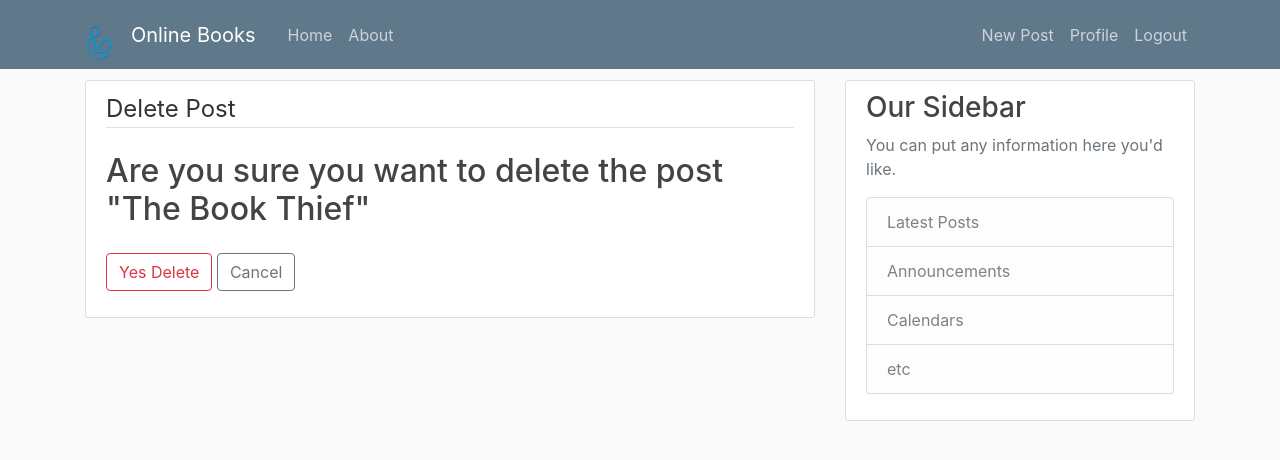
After one commit to jatinrastogi/Online-Library-for-E-books, a Django app: page /post/1/delete/ in a window 1280 px wide. The commit adds this page. Shown: the top 460 px of the page. Run offline with Django 3.2, Linux system fonts and the light colour scheme; a user stored in the database is signed in; data comes from the database, SQL or seed files in the repository; both versions use the stored data as it was after the commit; some libraries are stand-ins or nearby versions.

Commit message:
added creat delete button

```diff
--- a/blog/models.py
+++ b/blog/models.py
@@ -1,6 +1,7 @@
 from django.db import models
 from django.utils import timezone
 from django.contrib.auth.models import User
+from django.urls import reverse
 # Create your models here.
 class Post(models.Model):
     title = models.CharField(max_length=100)
@@ -10,3 +11,6 @@
 
     def __str__(self):
         return self.title
+
+    def get_absolute_url(self):
+        return reverse('post-detail',kwargs={'pk':self.pk})
--- a/blog/templates/blog/base.html
+++ b/blog/templates/blog/base.html
@@ -32,6 +32,7 @@
                   <!-- Navbar Right Side -->
                   <div class="navbar-nav">
                     {% if user.is_authenticated %}
+                      <a class="nav-item nav-link" href="{% url 'post-create' %}">New Post</a>
                       <a class="nav-item nav-link" href="{% url 'profile' %}">Profile</a>
                       <a class="nav-item nav-link" href="{% url 'logout' %}">Logout</a>
 
--- a/blog/templates/blog/home.html
+++ b/blog/templates/blog/home.html
@@ -4,12 +4,13 @@
 {% block content %}
     {% for post in posts %}
     <article class="media content-section">
+        <img class= "rounded-circle article-img" src="{{ post.author.profile.image.url }}">
         <div class="media-body">
           <div class="article-metadata">
             <a class="mr-2" href="#">{{ post.author }}</a>
             <small class="text-muted">{{ post.date_posted|date:"F d,Y" }}</small>
           </div>
-          <h2><a class="article-title" href="#">{{ post.title }}</a></h2>
+          <h2><a class="article-title" href="{% url 'post-detail' post.id%}">{{ post.title }}</a></h2>
           <p class="article-content">{{ post.content }}</p>
         </div>
       </article>
--- /dev/null
+++ b/blog/templates/blog/post_confirm_delete.html
@@ -0,0 +1,18 @@
+{% extends "blog/base.html" %}
+
+{% block content %}
+    <div class="content-section">
+        <form method="POST">
+            {% csrf_token%}
+            <fieldset class="form-group">
+                <legend class="border-bottom mb-4">Delete Post</legend>
+                <h2>Are you sure you want to delete the post "{{ object.title }}"</h2>
+            </fieldset>
+            <div class="form-group">
+                <button class="btn btn-outline-danger" type="submit">Yes Delete</button>
+                <a class="btn btn-outline-secondary" href="{% url 'post-detail' object.id%}">Cancel</a>
+            </div>
+        </form>
+
+    </div>
+{% endblock %}
--- a/blog/urls.py
+++ b/blog/urls.py
@@ -1,7 +1,13 @@
 from django.urls import path
 from django.contrib import admin
+from .views import PostListView,PostDetailView,PostCreateView,PostUpdateView,PostDeleteView
 from . import views
+
 urlpatterns = [
-    path('', views.home,name="blog-home"),
+    path('', PostListView.as_view(),name="blog-home"),
+    path('post/<int:pk>/', PostDetailView.as_view(),name="post-detail"),
+    path('post/<int:pk>/update/', PostUpdateView.as_view(),name="post-update"),
+    path('post/<int:pk>/delete/', PostDeleteView.as_view(),name="post-delete"),
+    path('post/new/', PostCreateView.as_view(),name="post-create"),
     path('about/', views.about,name="blog-about"),
 ]
--- a/blog/views.py
+++ b/blog/views.py
@@ -1,9 +1,15 @@
 from django.shortcuts import render
 from django.http import HttpResponse
 from .models import Post
-
+from django.views.generic import (
+ListView,
+DetailView,
+CreateView,
+UpdateView,
+DeleteView
+)
+from django.contrib.auth.mixins import LoginRequiredMixin,UserPassesTestMixin
 # Create your views here.
-
 
 def home(request):
     context = {
@@ -11,6 +17,53 @@
     }
     return render(request,'blog/home.html',context)
 
+class PostListView(ListView):
+    model = Post
+
+    template_name = 'blog/home.html'
+
+    context_object_name = 'posts'
+
+    ordering = ['-date_posted']
+
+
+class PostDetailView(DetailView):
+    model = Post
+
+
+class PostCreateView(LoginRequiredMixin, CreateView):
+    model = Post
+    fields = ['title','content']
+
+    def form_valid(self,form):
+        form.instance.author = self.request.user
+        return super().form_valid(form)
+    #success_url = 'blog-home'
+
+class PostUpdateView(LoginRequiredMixin,UserPassesTestMixin,UpdateView):
+    model = Post
+    fields = ['title','content']
+
+    def form_valid(self,form):
+        form.instance.author = self.request.user
+        return super().form_valid(form)
+
+    def test_func(self):
+        post = self.get_object()
+        if self.request.user == post.author:
+            return True
+        return False
+
+
+class PostDeleteView(LoginRequiredMixin,UserPassesTestMixin,DeleteView):
+    model = Post
+    success_url = '/'
+    def test_func(self):
+        post = self.get_object()
+        if self.request.user == post.author:
+            return True
+        return False
+
 
 def about(request):
     return render(request,'blog/about.html',{'title':'about'})
```
Also changed, not shown: blog/templates/blog/post_detail.html (added, +24 -0 lines), blog/templates/blog/post_form.html (added, +18 -0 lines), users/forms.py (+3 -4 lines), users/models.py (+13 -1 lines), users/templates/users/profile.html (+11 -1 lines), users/views.py (+15 -6 lines), db.sqlite3, media/profile_pics/WhatsApp_Image_2021-02-13_at_19.50.10.jpeg (added), media/profile_pics/WhatsApp_Image_2021-03-25_at_11.33.57_2OfP6G2.jpeg (added), media/profile_pics/WhatsApp_Image_2021-03-25_at_11.33.57_tFK9if5.jpeg (added), media/profile_pics/j.jpg (added).
